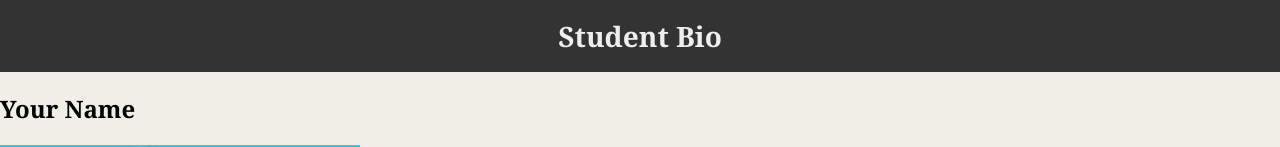
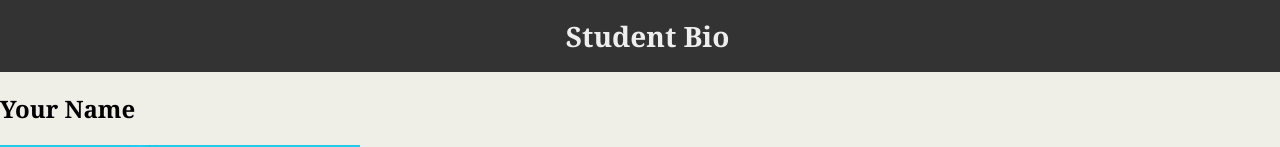
Before and after one commit to benzed3/unit1-act06-html-css, a plain HTML site: page index.html in a window 1280 px wide. Shown: the top 147 px of the page. Drawn offline with Linux system fonts and the light colour scheme.

Commit message:
adding margin to header

```diff
--- a/css/style.css
+++ b/css/style.css
@@ -14,6 +14,6 @@ h1 {
     color: #eee;
     font-size: 28px;
     padding: 17px 0 17px 0;
-    margin: 0;
+    margin: 0 0 0 15px;
     text-align: center;
 }
```
